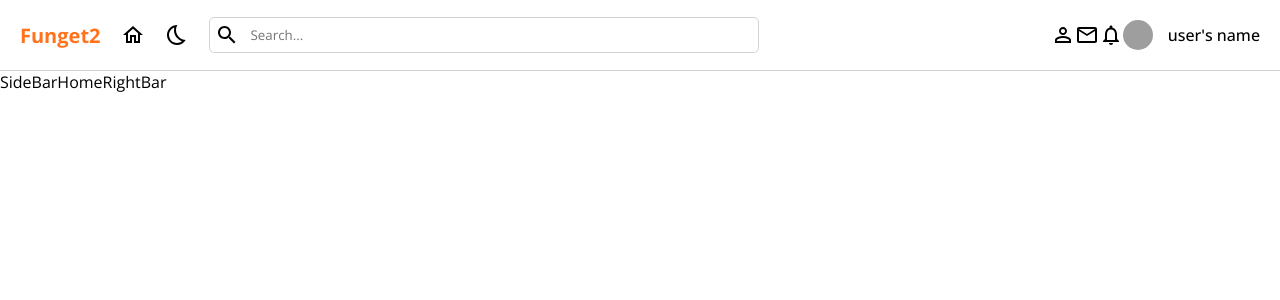
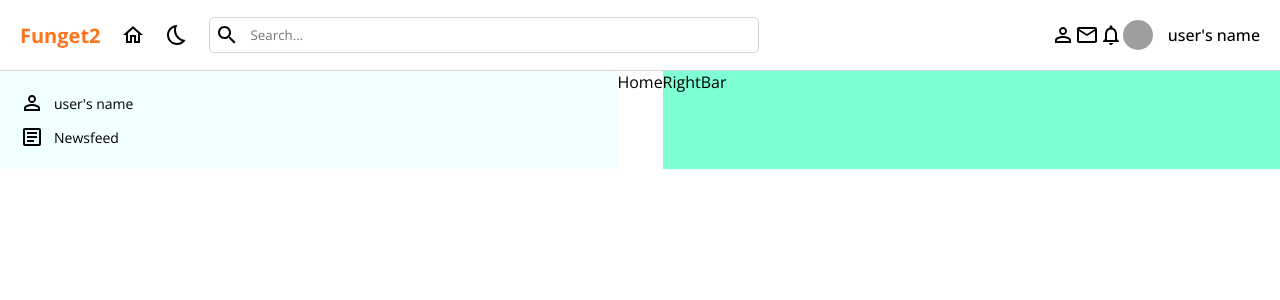
Before and after one commit to joycethh/sql-client, a React (Create React App) app: page / in a window 1280 px wide. Shown: the top 300 px of the page. Built offline with nearby package versions, Linux system fonts and the light colour scheme; grey boxes are pictures that could not be loaded.

Commit message:
add leftbar

```diff
--- a/src/App.js
+++ b/src/App.js
@@ -40,7 +40,7 @@ function App() {
       path: "/",
       element: (
         <ProtectedRoute>
-          <Layout />
+          <Layout style={{ flex: 6 }} />
         </ProtectedRoute>
       ),
       children: [
--- a/src/component/navbar/navbar.scss
+++ b/src/component/navbar/navbar.scss
@@ -10,6 +10,7 @@
         display: flex;
         align-items: center;
         gap: 20px;
+
         span{
             font-weight: bold;
             font-size: 20px;
--- a/src/component/rightbar/RightBar.js
+++ b/src/component/rightbar/RightBar.js
@@ -1,7 +1,7 @@
 import React from "react";
-
+import "./rightbar.scss";
 const RightBar = () => {
-  return <div>RightBar</div>;
+  return <div className="rightbar">RightBar</div>;
 };
 
 export default RightBar;
--- a/src/component/rightbar/rightbar.scss
+++ b/src/component/rightbar/rightbar.scss
@@ -0,0 +1,4 @@
+.rightbar {
+    flex: 2;
+    background-color: aquamarine;
+}
--- a/src/component/sidebar/SideBar.js
+++ b/src/component/sidebar/SideBar.js
@@ -1,7 +1,25 @@
+import PersonOutlineOutlinedIcon from "@mui/icons-material/PersonOutlineOutlined";
+import ArticleOutlinedIcon from "@mui/icons-material/ArticleOutlined";
 import "./sidebar.scss";
 
 const SideBar = () => {
-  return <div>SideBar</div>;
+  return (
+    <div className="sidebar">
+      <div className="container">
+        <div className="menu">
+          <div className="item" style={{ display: "flex" }}>
+            <PersonOutlineOutlinedIcon />
+            <span>user's name</span>
+          </div>
+
+          <div className="item">
+            <ArticleOutlinedIcon />
+            <span>Newsfeed</span>
+          </div>
+        </div>
+      </div>
+    </div>
+  );
 };
 
 export default SideBar;
--- a/src/component/sidebar/sidebar.scss
+++ b/src/component/sidebar/sidebar.scss
@@ -0,0 +1,23 @@
+.sidebar{
+    flex: 2;
+    background-color: azure;
+    .container {
+        padding: 20px;
+
+        .menu {
+            display: flex;
+            flex-direction: column;
+            gap:10px;
+
+            .item {
+                display: flex;
+                align-items: center;
+                gap: 10px;
+
+                span {
+                    font-size: 14px;
+                }
+            }
+        }
+    }
+}
```
